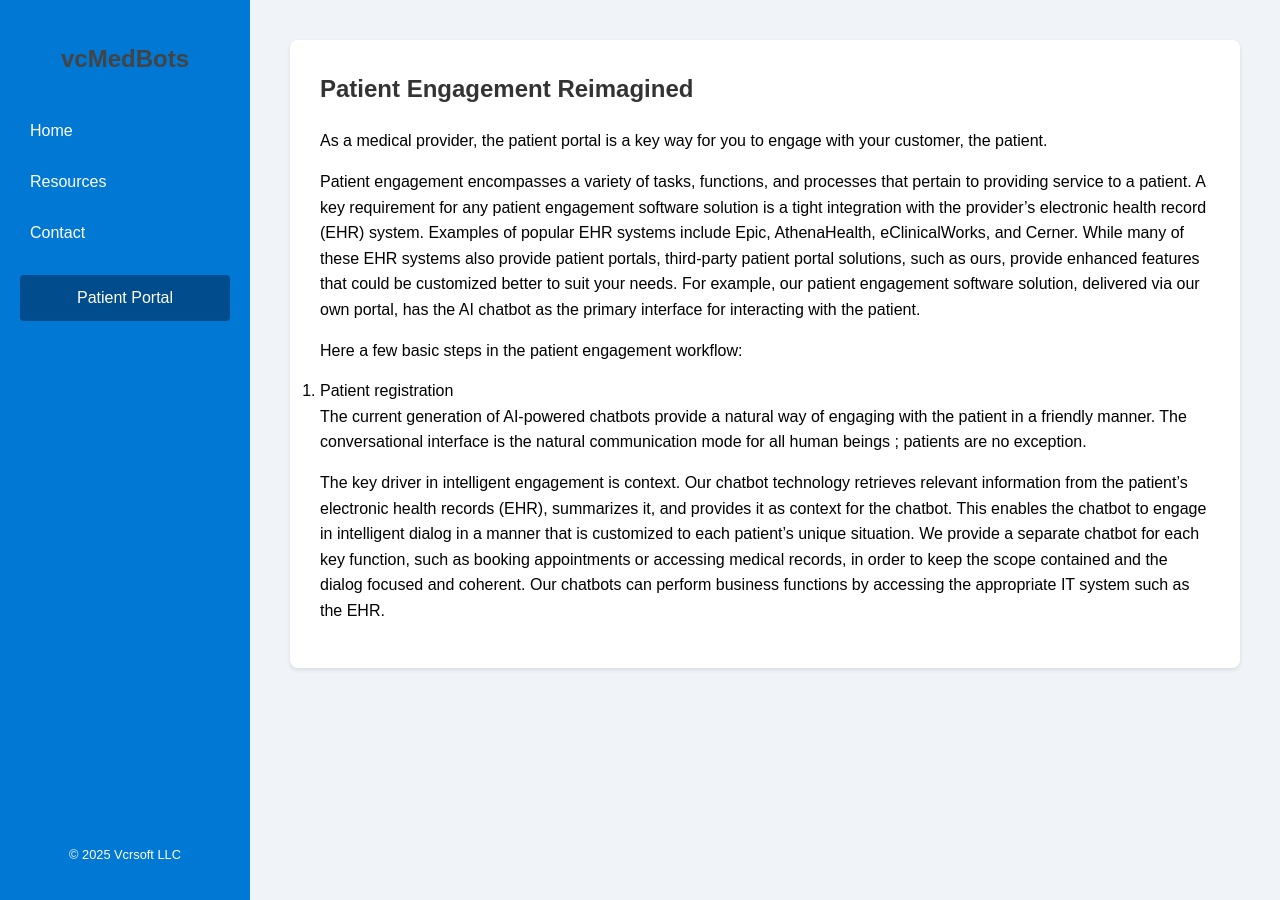
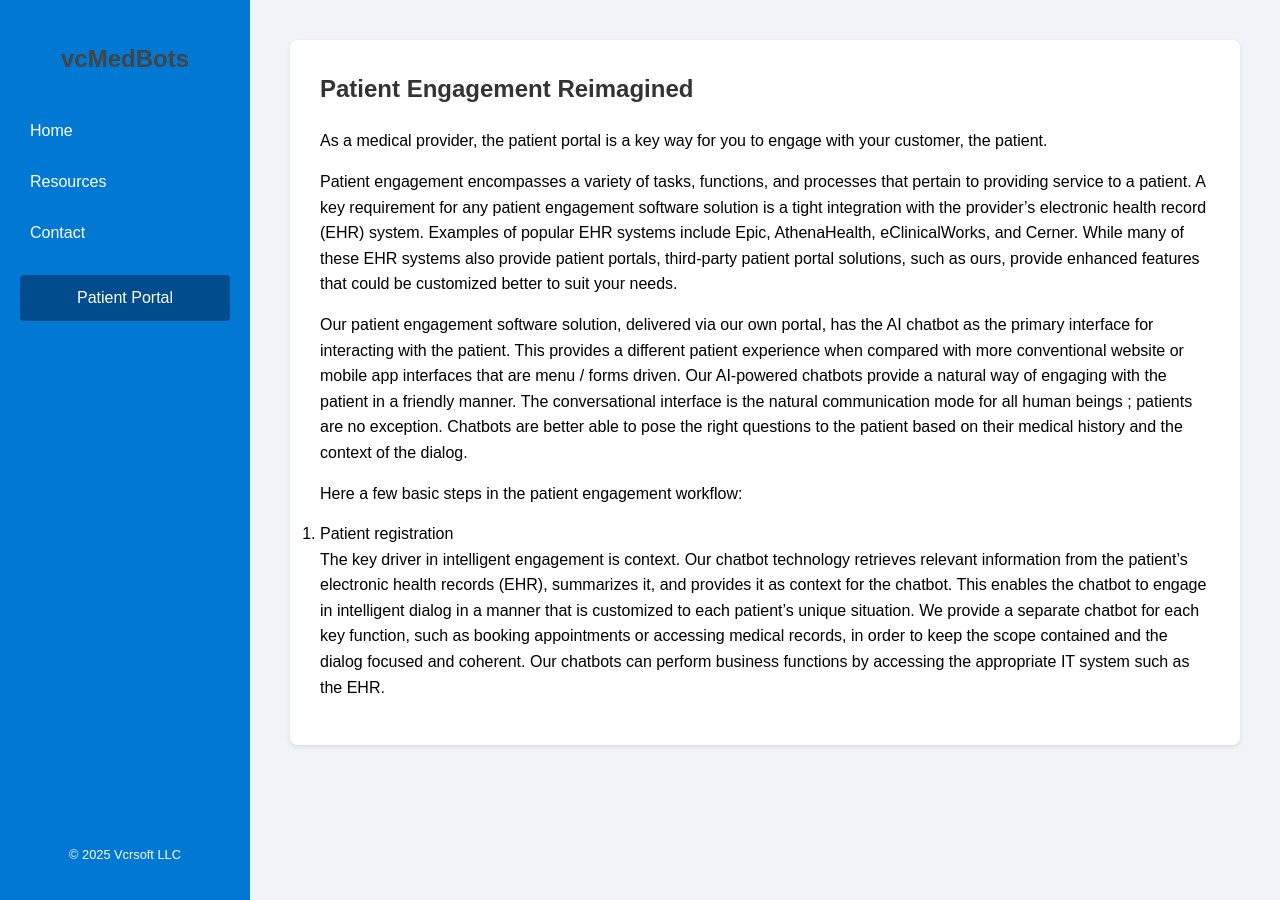
Before and after one commit to vcrsoft/vcrsoft.github.io, a Jekyll site: the page built from _resources/patientEngagement.md, in a window 1280 px wide. Built offline with Jekyll 4.4.1, drawn with Linux system fonts in a browser that asks for light colours.

Commit message:
Update patientEngagement.md

```diff
--- a/_resources/patientEngagement.md
+++ b/_resources/patientEngagement.md
@@ -9,12 +9,14 @@ As a medical provider, the patient portal is a key way for you to engage with yo
 
 <!--more-->
 
-Patient engagement encompasses a variety of tasks, functions, and processes that pertain to providing service to a patient. A key requirement for any patient engagement software solution is a tight integration with the provider's electronic health record (EHR) system. Examples of popular EHR systems include Epic, AthenaHealth, eClinicalWorks, and Cerner. While many of these EHR systems also provide patient portals, third-party patient portal solutions, such as ours, provide enhanced features that could be customized better to suit your needs. For example, our patient engagement software solution, delivered via our own portal, has the AI chatbot as the primary interface for interacting with the patient.
+Patient engagement encompasses a variety of tasks, functions, and processes that pertain to providing service to a patient. A key requirement for any patient engagement software solution is a tight integration with the provider's electronic health record (EHR) system. Examples of popular EHR systems include Epic, AthenaHealth, eClinicalWorks, and Cerner. While many of these EHR systems also provide patient portals, third-party patient portal solutions, such as ours, provide enhanced features that could be customized better to suit your needs.
+
+Our patient engagement software solution, delivered via our own portal, has the AI chatbot as the primary interface for interacting with the patient. This provides a different patient experience when compared with more conventional website or mobile app interfaces that are menu / forms driven. Our AI-powered chatbots provide a natural way of engaging with the patient in a friendly manner. The conversational interface is the natural communication mode for all human beings ; patients are no exception. Chatbots are better able to pose the right questions to the patient based on their medical history and the context of the dialog.
 
 Here a few basic steps in the patient engagement workflow:
 
 1. Patient registration
 
-The current generation of AI-powered chatbots provide a natural way of engaging with the patient in a friendly manner. The conversational interface is the natural communication mode for all human beings ; patients are no exception.
+
 
 The key driver in intelligent engagement is context. Our chatbot technology retrieves relevant information from the patient's electronic health records (EHR), summarizes it, and provides it as context for the chatbot. This enables the chatbot to engage in intelligent dialog in a manner that is customized to each patient's unique situation. We provide a separate chatbot for each key function, such as booking appointments or accessing medical records, in order to keep the scope contained and the dialog focused and coherent. Our chatbots can perform business functions by accessing the appropriate IT system such as the EHR.
```
